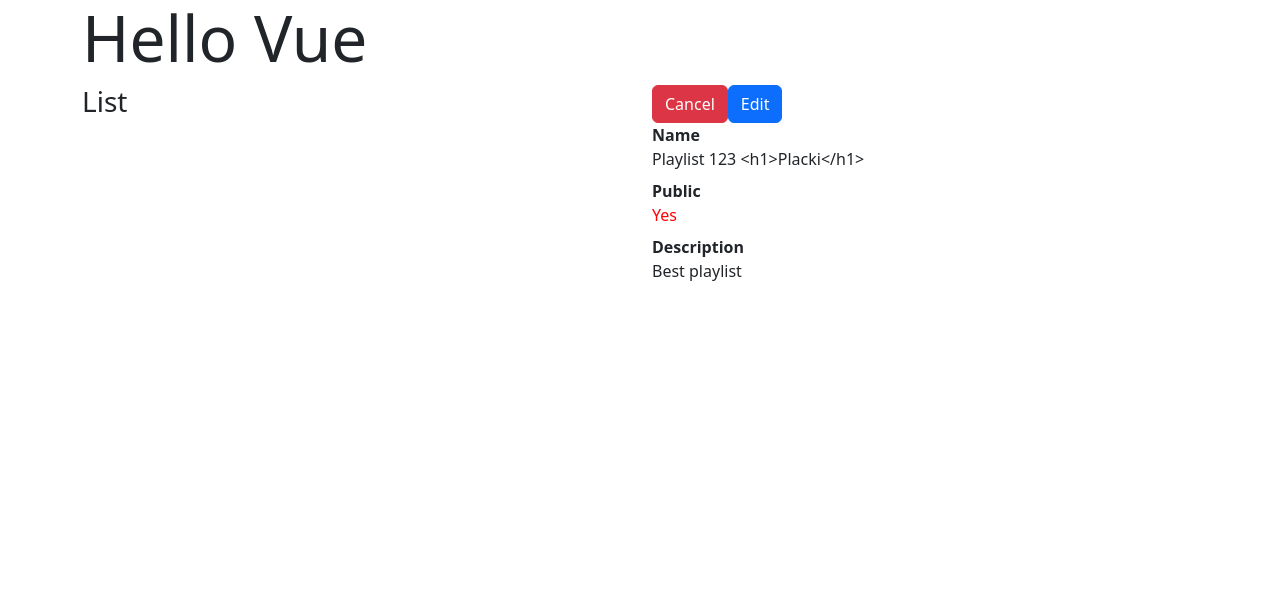
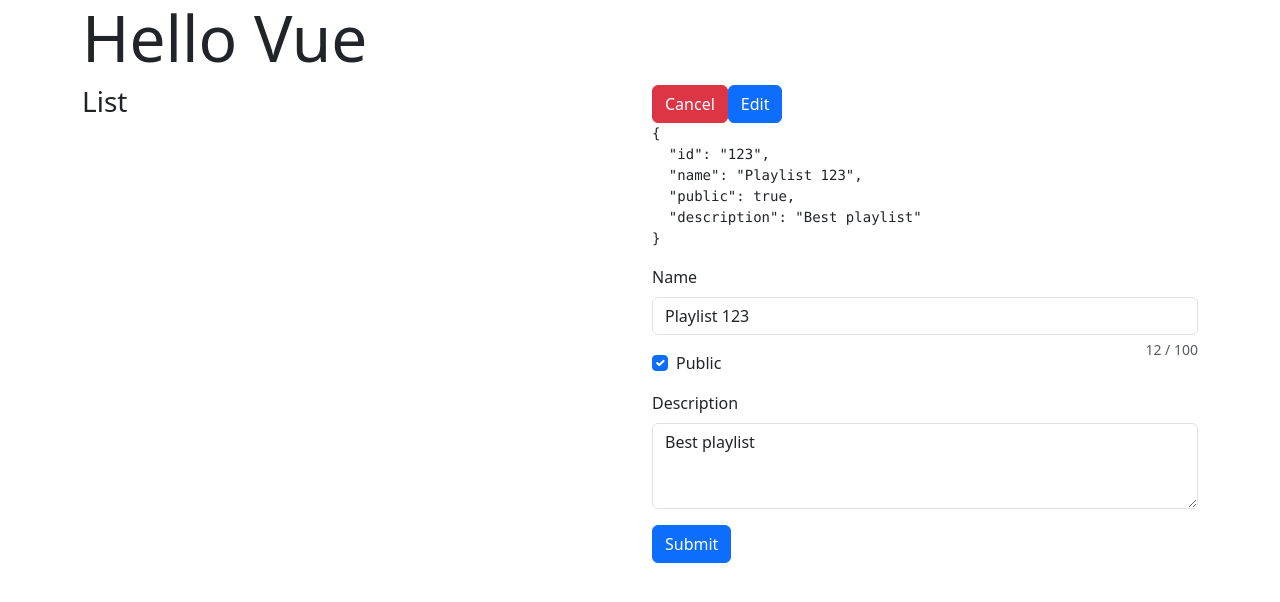
Before and after one commit to ev45ive/sages-vue-open-wrzesien, a Vue app: page / in a window 1280 px wide. Both pictures are taken after a click on the button "Edit". Shown: the top 602 px of the page. Built offline with nearby package versions, Linux system fonts and the light colour scheme.

Commit message:
Swiching modes v-show

```diff
--- a/src/playlists/containers/PlaylistsView.vue
+++ b/src/playlists/containers/PlaylistsView.vue
@@ -6,11 +6,11 @@
         <PlaylistList />
       </div>
       <div class="col">
-        <button class="btn btn-danger">Cancel</button>
-        <button class="btn btn-primary">Edit</button>
+        <button class="btn btn-danger" @click="showDetails">Cancel</button>
+        <button class="btn btn-primary" v-on:click="showEditor()">Edit</button>
 
-        <PlaylistDetails v-show="true" />
-        <PlaylistEditor :hidden="true"/>
+        <PlaylistDetails v-show="mode === 'details'" />
+        <PlaylistEditor :hidden="mode !== 'editor'"/>
       </div>
     </div>
   </div>
@@ -27,12 +27,6 @@ const mode = ref<"details" | "editor">("details");
 const showDetails = () => (mode.value = "details");
 const showEditor = () => (mode.value = "editor");
 
-// export default defineComponent({
-//   setup() {
-//     return {};
-//   },
-//   components: { PlaylistDetails, PlaylistEditor, PlaylistList },
-// });
 </script>
 
 <style scoped></style>
```
